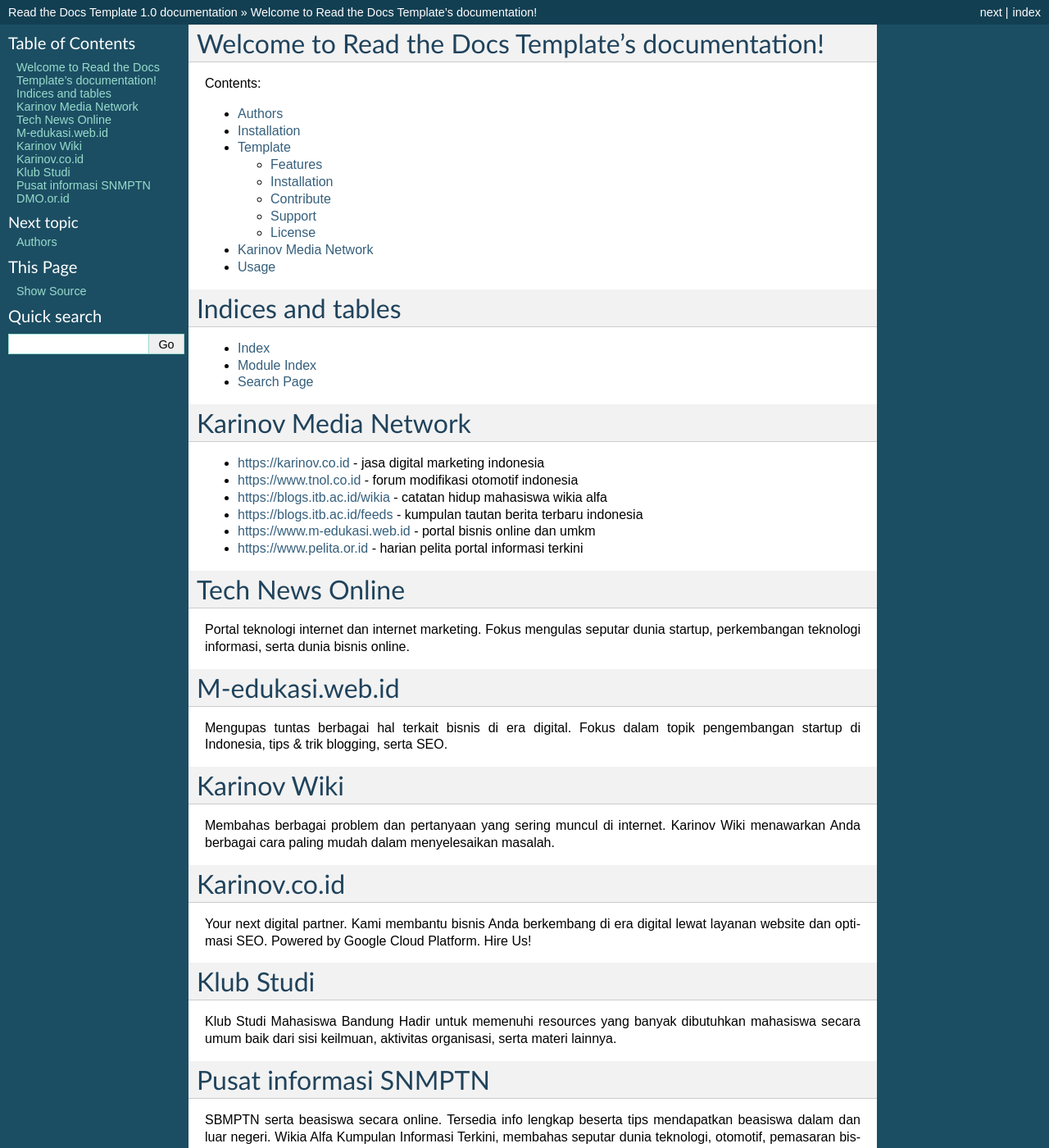
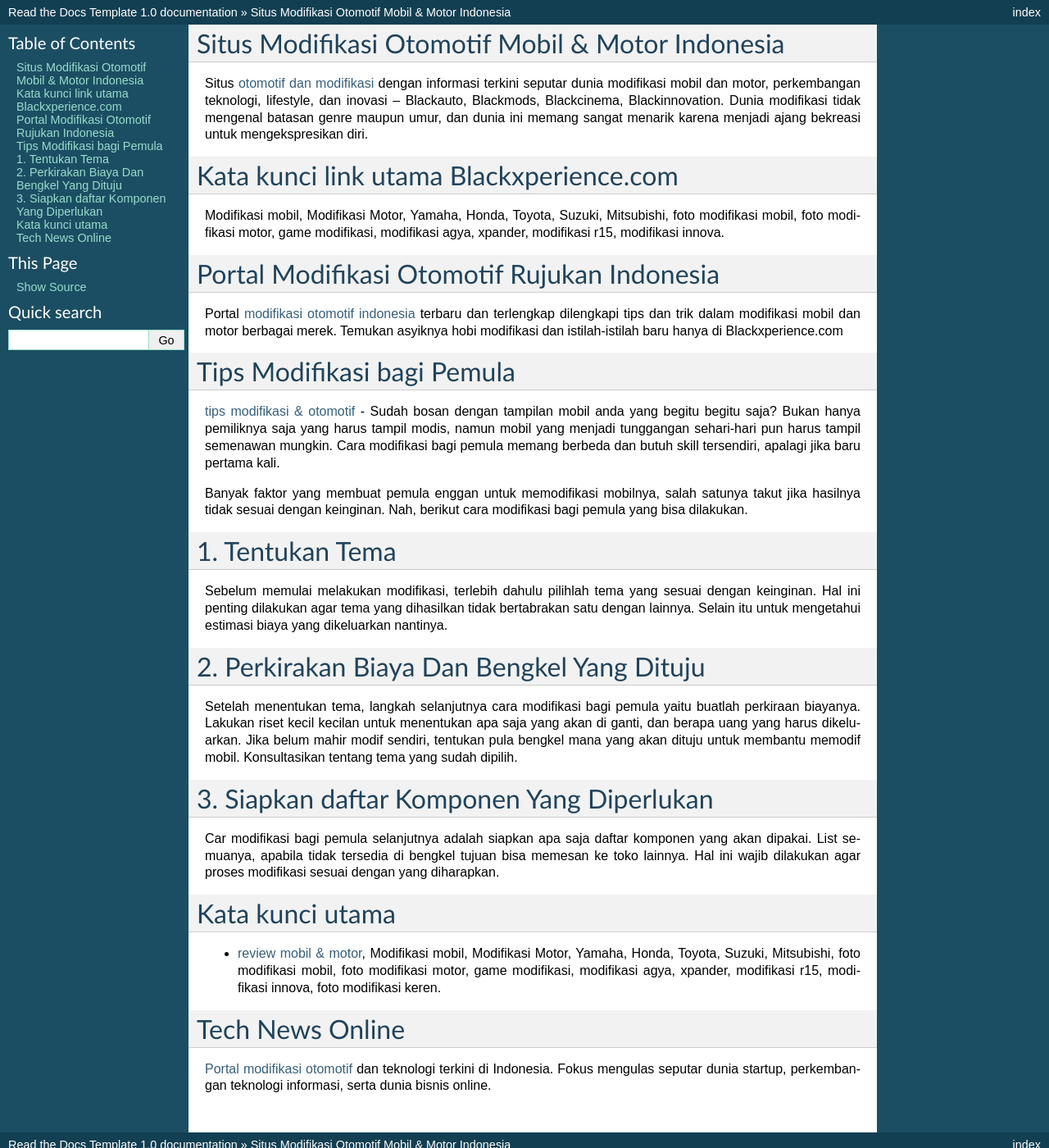
Before and after one commit to scansnap/ix500-driver, a Sphinx documentation site: the page built from docs/index.rst, in a window 1280 px wide and 1400 px high. Shown: the whole window at 82% size. Built offline with Sphinx 7.4.7, drawn with Linux system fonts in a browser that asks for light colours; some of the changed text lies outside the part shown.

Commit message:
Update index.rst

```diff
--- a/docs/index.rst
+++ b/docs/index.rst
@@ -3,60 +3,48 @@
    You can adapt this file completely to your liking, but it should at least
    contain the root `toctree` directive.
 
-Welcome to Read the Docs Template's documentation!
-==================================================
-
-Contents:
-
-.. toctree::
-   :maxdepth: 2
-   :glob:
-
-   *
-
-
-
-Indices and tables
+Situs Modifikasi Otomotif Mobil & Motor Indonesia
 ==================
 
-* :ref:`genindex`
-* :ref:`modindex`
-* :ref:`search`
+Situs `otomotif dan modifikasi <https://www.blackxperience.com/>`_ dengan informasi terkini seputar dunia modifikasi mobil dan motor, perkembangan teknologi, lifestyle, dan inovasi – Blackauto, Blackmods, Blackcinema, Blackinnovation. Dunia modifikasi tidak mengenal batasan genre maupun umur, dan dunia ini memang sangat menarik karena menjadi ajang bekreasi untuk mengekspresikan diri.
 
-Karinov Media Network
+Kata kunci link utama Blackxperience.com
 ==================
-- https://karinov.co.id - jasa digital marketing indonesia
-- https://www.tnol.co.id - forum modifikasi otomotif indonesia
-- https://blogs.itb.ac.id/wikia - catatan hidup mahasiswa wikia alfa
-- https://blogs.itb.ac.id/feeds - kumpulan tautan berita terbaru indonesia
-- https://www.m-edukasi.web.id - portal bisnis online dan umkm
-- https://www.pelita.or.id - harian pelita portal informasi terkini
+
+Modifikasi mobil, Modifikasi Motor, Yamaha, Honda, Toyota, Suzuki, Mitsubishi, foto modifikasi mobil, foto modifikasi motor, game modifikasi, modifikasi agya, xpander, modifikasi r15, modifikasi innova.
+
+Portal Modifikasi Otomotif Rujukan Indonesia
+==================
+
+Portal `modifikasi otomotif indonesia <https://www.blackxperience.com/blackauto/automods>`_ terbaru dan terlengkap dilengkapi tips dan trik dalam modifikasi mobil dan motor berbagai merek. Temukan asyiknya hobi modifikasi dan istilah-istilah baru hanya di Blackxperience.com
+
+Tips Modifikasi bagi Pemula
+==================
+
+`tips modifikasi & otomotif <https://www.blackxperience.com/blackauto/autotips>`_ - Sudah bosan dengan tampilan mobil anda yang begitu begitu saja? Bukan hanya pemiliknya saja yang harus tampil modis, namun mobil yang menjadi tunggangan sehari-hari pun harus tampil semenawan mungkin. Cara modifikasi bagi pemula memang berbeda dan butuh skill tersendiri, apalagi jika baru pertama kali.
+
+Banyak faktor yang membuat pemula enggan untuk memodifikasi mobilnya, salah satunya takut jika hasilnya tidak sesuai dengan keinginan. Nah, berikut cara modifikasi bagi pemula yang bisa dilakukan.
+
+1. Tentukan Tema
+==================
+
+Sebelum memulai melakukan modifikasi, terlebih dahulu pilihlah tema yang sesuai dengan keinginan. Hal ini penting dilakukan agar tema yang dihasilkan tidak bertabrakan satu dengan lainnya. Selain itu untuk mengetahui estimasi biaya yang dikeluarkan nantinya.
+
+2. Perkirakan Biaya Dan Bengkel Yang Dituju
+==================
+
+Setelah menentukan tema, langkah selanjutnya cara modifikasi bagi pemula yaitu buatlah perkiraan biayanya. Lakukan riset kecil kecilan untuk menentukan apa saja yang akan di ganti, dan berapa uang yang harus dikeluarkan. Jika belum mahir modif sendiri, tentukan pula bengkel mana yang akan dituju untuk membantu memodif mobil. Konsultasikan tentang tema yang sudah dipilih.
+
+3. Siapkan daftar Komponen Yang Diperlukan
+==================
+
+Car modifikasi bagi pemula selanjutnya adalah siapkan apa saja daftar komponen yang akan dipakai. List semuanya, apabila tidak tersedia di bengkel tujuan bisa memesan ke toko lainnya. Hal ini wajib dilakukan agar proses modifikasi sesuai dengan yang diharapkan.
+
+Kata kunci utama
+==================
+
+- `review mobil & motor <https://www.blackxperience.com/blackauto/autoreviews>`_, Modifikasi mobil, Modifikasi Motor, Yamaha, Honda, Toyota, Suzuki, Mitsubishi, foto modifikasi mobil, foto modifikasi motor, game modifikasi, modifikasi agya, xpander, modifikasi r15, modifikasi innova, foto modifikasi keren.
 
 Tech News Online
 ==================
-Portal teknologi internet dan internet marketing. Fokus mengulas seputar dunia startup, perkembangan teknologi informasi, serta dunia bisnis online.
-
-M-edukasi.web.id
-==================
-Mengupas tuntas berbagai hal terkait bisnis di era digital. Fokus dalam topik pengembangan startup di Indonesia, tips & trik blogging, serta SEO.
-
-Karinov Wiki
-==================
-Membahas berbagai problem dan pertanyaan yang sering muncul di internet. Karinov Wiki menawarkan Anda berbagai cara paling mudah dalam menyelesaikan masalah.
-
-Karinov.co.id
-==================
-Your next digital partner. Kami membantu bisnis Anda berkembang di era digital lewat layanan website dan optimasi SEO. Powered by Google Cloud Platform. Hire Us!
-
-Klub Studi
-==================
-Klub Studi Mahasiswa Bandung Hadir untuk memenuhi resources yang banyak dibutuhkan mahasiswa secara umum baik dari sisi keilmuan, aktivitas organisasi, serta materi lainnya.
-
-Pusat informasi SNMPTN
-==================
-SBMPTN serta beasiswa secara online. Tersedia info lengkap beserta tips mendapatkan beasiswa dalam dan luar negeri.
-Wikia Alfa Kumpulan Informasi Terkini, membahas seputar dunia teknologi, otomotif, pemasaran bisnis serta informasi menarik lainnya hanya di Wikia Alfa ITB Blogs.
-
-DMO.or.id
-==================
-Portal digital marketing rujukan untuk UKM dan bisnis online. Membahas berbagai tips dan trik seputar dunia pemasaran (marketing), SEO, serta trend terkini di dunia digital.
+`Portal modifikasi otomotif <https://www.blackxperience.com/blackauto/automods>`_ dan teknologi terkini di Indonesia. Fokus mengulas seputar dunia startup, perkembangan teknologi informasi, serta dunia bisnis online.
```
